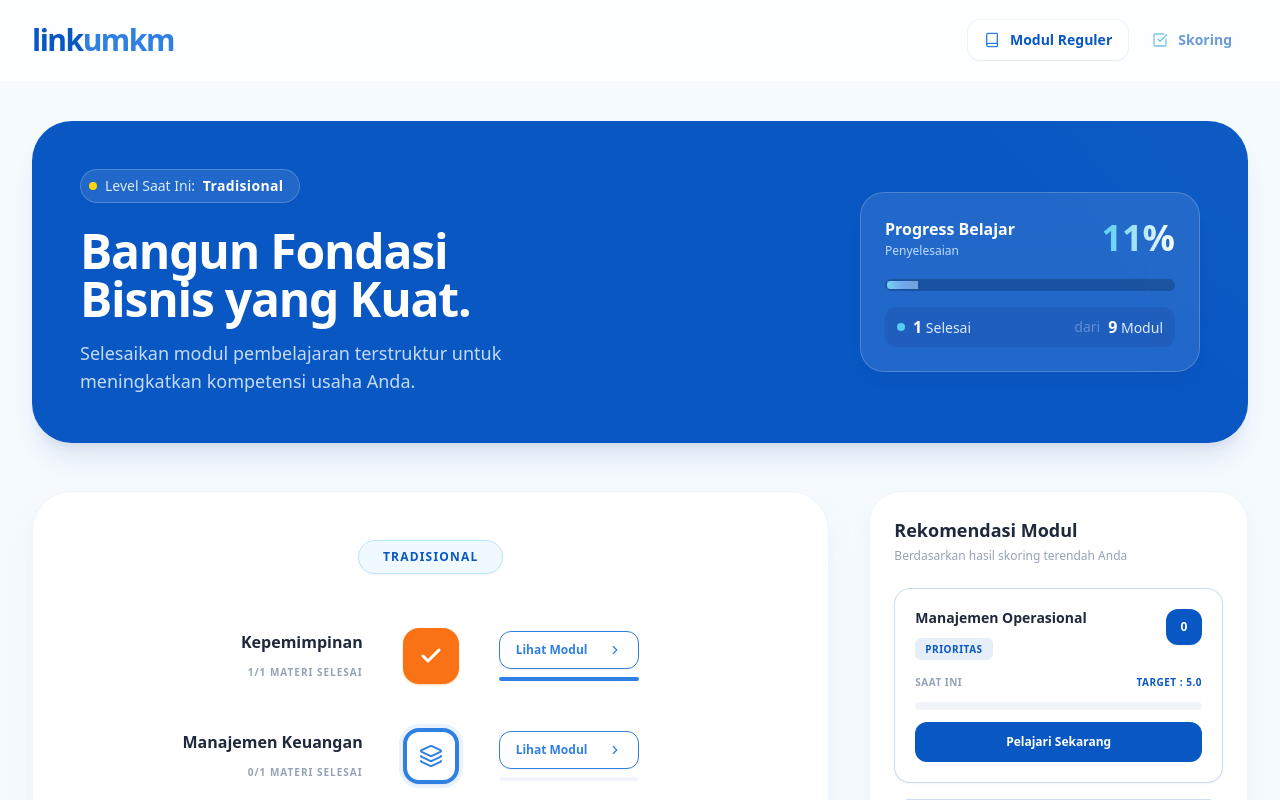
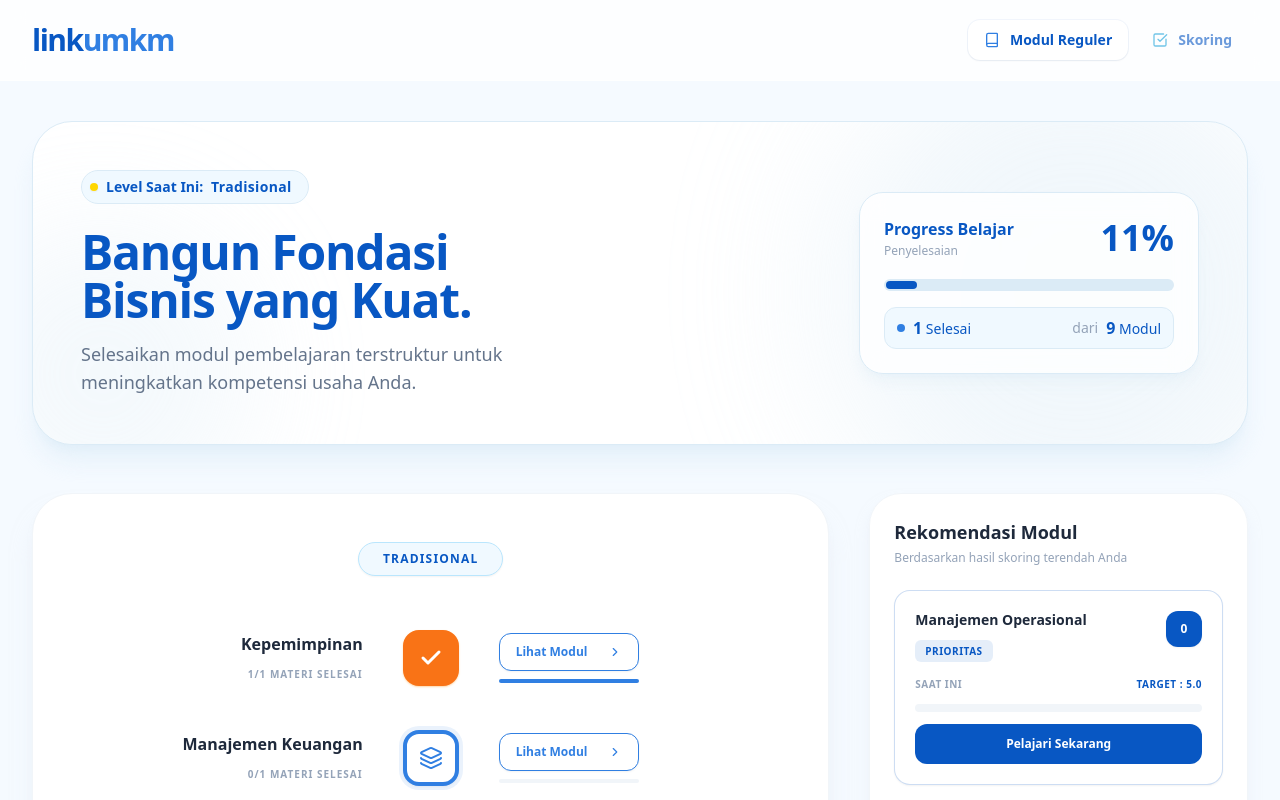
Before and after one commit to heolazz/umkm_smart, a React (Vite) app: page / in a window 1280 px wide. Shown: the top 800 px of the page. Built offline with nearby package versions, Linux system fonts and the light colour scheme.

Commit message:
refactor(RegularModules): update hero section to white theme

```diff
--- a/components/RegularModules.tsx
+++ b/components/RegularModules.tsx
@@ -2,91 +2,83 @@ import React, { useState, useMemo } from 'react';
 import { MOCK_REGULAR_MODULES } from '../constants';
 import { BookCard } from './BookCard';
 import {
-  Lock, Check, Play, ChevronRight, Video,
+  Lock, Check, ChevronRight,
   Star, FileText, X, ArrowLeft,
-  Search, Filter, LayoutGrid, Info, BookOpen, Layers,
-  Trophy, Target, Sparkles, Lightbulb
+  Search, BookOpen, Layers
 } from 'lucide-react';
-import { RegularModule, UMKMLevel } from '../types';
+import { RegularModule } from '../types';
 import { Button } from './Button';
 
-// --- SUB-COMPONENTS (Timeline, Recommendation, & NEW HERO) ---
-
-// 1. NEW HERO SECTION (Banner yang Di-improve)
+// 1. HERO SECTION (UPDATED: White Theme & Scoring Vibe)
 const HeroSection: React.FC<{ completed: number; total: number; level: string }> = ({ completed, total, level }) => {
-    // Hitung persentase progress
     const progressPercentage = total > 0 ? Math.round((completed / total) * 100) : 0;
 
     return (
         <div className="mb-12 relative">
-             {/* Main Container:*/}
-            <div className="bg-[#0857C3] rounded-[2.5rem] p-8 md:p-12 overflow-hidden shadow-xl shadow-blue-900/10 relative">
+             {/* Main Container: Background White, Border & Shadow halus dengan palet #DBEBF6 */}
+            <div className="bg-white rounded-[2.5rem] p-8 md:p-12 overflow-hidden shadow-xl shadow-[#DBEBF6]/60 border border-[#DBEBF6] relative">
 
-                {/* Subtle Background Decor:
-                    Hanya satu cahaya lembut dari kanan atas untuk memberikan kedalaman tanpa terlihat ramai.
-                */}
-                <div className="absolute top-0 right-0 w-[600px] h-[600px] bg-gradient-to-bl from-white/10 via-transparent to-transparent pointer-events-none opacity-60 -mt-32 -mr-32 rounded-full blur-3xl"></div>
+                {/* Background Decor: Soft Blobs menggunakan #DBEBF6 */}
+                <div className="absolute top-0 right-0 w-[500px] h-[500px] bg-[#DBEBF6] pointer-events-none opacity-40 -mt-20 -mr-20 rounded-full blur-[80px]"></div>
+                <div className="absolute bottom-0 left-0 w-[300px] h-[300px] bg-[#DBEBF6] pointer-events-none opacity-30 -mb-20 -ml-20 rounded-full blur-[60px]"></div>
 
-                {/* Content Wrapper: Flex column di mobile, row di desktop */}
                 <div className="relative z-10 flex flex-col lg:flex-row items-start lg:items-center justify-between gap-10">
 
-                    {/* LEFT SIDE: Main Messaging & Level */}
+                    {/* LEFT SIDE: Teks Kontras di atas Putih */}
                     <div className="max-w-2xl flex-1 space-y-6">
-                        {/* Level Badge - Cleaner Look */}
-                        <div className="inline-flex items-center gap-2 pl-2 pr-4 py-1.5 rounded-full bg-white/10 backdrop-blur-md border border-white/20 text-sm text-blue-100 font-medium transition-transform hover:scale-105 cursor-default">
-                            <div className="p-1 bg-[#FFD700] rounded-full shadow-sm">
-                            </div>
-                            <span>Level Saat Ini: <span className="text-white font-bold tracking-wide ml-1">{level}</span></span>
+                        {/* Level Badge: Light Blue Background */}
+                        <div className="inline-flex items-center gap-2 pl-2 pr-4 py-1.5 rounded-full bg-[#F0F9FF] border border-[#DBEBF6] text-sm text-[#0857C3] font-bold transition-transform hover:scale-105 cursor-default">
+                            <div className="p-1 bg-[#FFD700] rounded-full shadow-sm"></div>
+                            <span>Level Saat Ini: <span className="text-[#0857C3] font-black tracking-wide ml-1">{level}</span></span>
                         </div>
 
-                        {/* Headline - Besar, Jelas, Minimalis */}
                         <div>
-                            <h1 className="text-4xl md:text-5xl font-black text-white leading-tight tracking-tight mb-4">
+                            {/* Headline: Brand Blue */}
+                            <h1 className="text-4xl md:text-5xl font-black text-[#0857C3] leading-tight tracking-tight mb-4">
                                 Bangun Fondasi <br className="hidden md:block"/>
                                 Bisnis yang Kuat.
                             </h1>
-                            <p className="text-blue-100 text-base md:text-lg leading-relaxed max-w-lg opacity-90 font-medium">
+                            {/* Subtext: Slate Grey agar rapi */}
+                            <p className="text-slate-500 text-base md:text-lg leading-relaxed max-w-lg font-medium">
                                 Selesaikan modul pembelajaran terstruktur untuk meningkatkan kompetensi usaha Anda.
                             </p>
                         </div>
                     </div>
 
-                    {/* RIGHT SIDE: Consolidated Progress Card */}
-                    {/* Di mobile dia akan mengambil lebar penuh, di desktop dia punya lebar tetap */}
+                    {/* RIGHT SIDE: Progress Card (Clean Style) */}
                     <div className="w-full lg:w-auto flex-shrink-0 z-20">
-                        <div className="bg-white/10 backdrop-blur-xl rounded-3xl p-6 border border-white/20 w-full lg:min-w-[340px] shadow-lg shadow-blue-900/5">
+                        {/* Card Background White/Glassy dengan Border #DBEBF6 */}
+                        <div className="bg-white/80 backdrop-blur-md rounded-3xl p-6 border border-[#DBEBF6] w-full lg:min-w-[340px] shadow-lg shadow-[#DBEBF6]/40">
                             <div className="flex items-center justify-between mb-5">
                                 <div>
-                                    <h3 className="text-white font-bold text-base mb-0.5 flex items-center gap-2">
+                                    <h3 className="text-[#0857C3] font-bold text-base mb-0.5 flex items-center gap-2">
                                          Progress Belajar
                                     </h3>
-                                    <p className="text-xs text-blue-200">Penyelesaian</p>
+                                    <p className="text-xs text-slate-400">Penyelesaian</p>
                                 </div>
-                                <span className="text-4xl font-black text-transparent bg-clip-text bg-gradient-to-r from-[#56CCF2] to-white">
+                                <span className="text-4xl font-black text-[#0857C3]">
                                     {progressPercentage}%
                                 </span>
                             </div>
 
-                            {/* Cleaner Progress Bar */}
-                            <div className="h-3 w-full bg-black/20 rounded-full overflow-hidden mb-4 p-0.5">
+                            {/* Progress Bar: Base #DBEBF6, Fill #0857C3 */}
+                            <div className="h-3 w-full bg-[#DBEBF6] rounded-full overflow-hidden mb-4 p-0.5">
                                 <div
-                                    className="h-full bg-gradient-to-r from-[#56CCF2] via-[#307FE2] to-[#0857C3] rounded-full transition-all duration-1000 ease-out relative"
+                                    className="h-full bg-[#0857C3] rounded-full transition-all duration-1000 ease-out relative"
                                     style={{ width: `${progressPercentage}%` }}
                                 >
-                                     {/* Shimmer effect pada bar */}
-                                    <div className="absolute inset-0 w-full h-full bg-white/20 animate-shimmer" style={{backgroundSize: '200% 100%', backgroundImage: 'linear-gradient(90deg, transparent 0%, rgba(255,255,255,0.3) 50%, transparent 100%)'}}></div>
                                 </div>
                             </div>
 
-                            {/* Simple Stats Counter */}
-                            <div className="flex items-center justify-between text-sm font-medium text-blue-100 bg-blue-900/20 py-2 px-3 rounded-xl">
+                            {/* Stats: Light Blue Container */}
+                            <div className="flex items-center justify-between text-sm font-medium text-[#0857C3] bg-[#F0F9FF] py-2 px-3 rounded-xl border border-[#DBEBF6]">
                                 <div className="flex items-center gap-2">
-                                    <div className="w-2 h-2 rounded-full bg-[#56CCF2]"></div>
-                                    <span><span className="text-white font-bold text-base">{completed}</span> Selesai</span>
+                                    <div className="w-2 h-2 rounded-full bg-[#307FE2]"></div>
+                                    <span><span className="font-black text-base">{completed}</span> Selesai</span>
                                 </div>
                                 <div className="flex items-center gap-2">
-                                     <span className="text-white/30">dari</span>
-                                    <span><span className="text-white font-bold text-base">{total}</span> Modul</span>
+                                     <span className="text-slate-400">dari</span>
+                                    <span><span className="font-black text-base">{total}</span> Modul</span>
                                 </div>
                             </div>
                         </div>
@@ -98,10 +90,9 @@ const HeroSection: React.FC<{ completed: number; total: number; level: string }>
     );
 };
 
-// 2. RECOMMENDATION CARD
+// 2. RECOMMENDATION CARD (Disesuaikan sedikit agar senada)
 const RecommendationCard: React.FC<{ title: string; score: number; status: 'PRIORITAS' | 'PENTING' | 'AMAN' }> = ({ title, score, status }) => {
 
-    // Konfigurasi Warna Baru (Blue Palette)
     const statusConfig = {
         'PRIORITAS': {
             chipBg: 'bg-[#0857C3]/10',
@@ -136,7 +127,6 @@ const RecommendationCard: React.FC<{ title: string; score: number; status: 'PRIO
 
     return (
         <div className={`bg-white rounded-2xl p-5 border shadow-sm mb-4 transition-all hover:shadow-md ${config.border}`}>
-            {/* Header Card */}
             <div className="flex justify-between items-start mb-4">
                 <div>
                     <h4 className="font-bold text-slate-800 text-sm mb-2 leading-tight">{title}</h4>
@@ -144,13 +134,11 @@ const RecommendationCard: React.FC<{ title: string; score: number; status: 'PRIO
                         {status}
                     </span>
                 </div>
-                {/* Score Circle */}
                 <div className={`w-9 h-9 rounded-xl flex items-center justify-center text-xs font-black shadow-sm ${config.scoreBg} ${config.scoreText}`}>
                     {score}
                 </div>
             </div>
 
-            {/* Progress Bar & Button */}
             <div className="space-y-3">
                 <div className="flex justify-between text-[10px] font-bold uppercase tracking-wider">
                     <span className="text-slate-400">Saat ini</span>
@@ -169,7 +157,7 @@ const RecommendationCard: React.FC<{ title: string; score: number; status: 'PRIO
     );
 };
 
-// 3. TIMELINE ITEM (CATEGORY GROUP)
+// 3. TIMELINE ITEM
 const CategoryTimelineItem: React.FC<{
     categoryName: string;
     modules: RegularModule[];
@@ -180,7 +168,6 @@ const CategoryTimelineItem: React.FC<{
     const totalModules = modules.length;
     const completedModules = modules.filter(m => m.status === 'completed').length;
     const isCompleted = totalModules > 0 && totalModules === completedModules;
-    // Logic: Unlocked if at least one module is unlocked/completed (Demo logic)
     const isLocked = modules.every(m => m.status === 'locked');
     const progressPercent = totalModules > 0 ? (completedModules / totalModules) * 100 : 0;
 
@@ -239,23 +226,18 @@ const CategoryTimelineItem: React.FC<{
 // --- MAIN COMPONENT ---
 
 export const RegularModules: React.FC = () => {
-    // State
     const [selectedCategory, setSelectedCategory] = useState<string | null>(null);
     const [selectedModule, setSelectedModule] = useState<RegularModule | null>(null);
     const [activeTab, setActiveTab] = useState<'summary' | 'pdf'>('summary');
     const [newComment, setNewComment] = useState('');
     const [userRating, setUserRating] = useState(0);
 
-    // Data Processing: Grouping Modules by Level then Category
     const learningPath = useMemo(() => {
         const levels = ['Tradisional', 'Tradisional Utama', 'Tradisional Teladan', 'Berkembang'];
-
         return levels.map(level => {
             const modulesInLevel = MOCK_REGULAR_MODULES.filter(m => m.level === level);
             if (modulesInLevel.length === 0) return null;
-
             const categories = Array.from(new Set(modulesInLevel.map(m => m.category)));
-
             return {
                 levelName: level,
                 categories: categories.map(cat => ({
@@ -266,7 +248,6 @@ export const RegularModules: React.FC = () => {
         }).filter(Boolean);
     }, []);
 
-    // Stats
     const totalModules = MOCK_REGULAR_MODULES.length;
     const completedCount = MOCK_REGULAR_MODULES.filter(m => m.status === 'completed').length;
 
@@ -280,7 +261,6 @@ export const RegularModules: React.FC = () => {
         ? MOCK_REGULAR_MODULES.filter(m => m.category === selectedCategory)
         : [];
 
-    // --- HANDLERS ---
     const handleCategoryClick = (categoryName: string) => {
         setSelectedCategory(categoryName);
         setSelectedModule(null);
@@ -307,8 +287,6 @@ export const RegularModules: React.FC = () => {
     return (
         <div className="max-w-7xl mx-auto pb-20 animate-in fade-in duration-500">
 
-            {/* --- NEW HERO SECTION --- */}
-            {/* Menggantikan Header Lama */}
             <HeroSection
                 completed={completedCount}
                 total={totalModules}
@@ -317,7 +295,6 @@ export const RegularModules: React.FC = () => {
 
             <div className="grid grid-cols-1 lg:grid-cols-12 gap-10 items-start">
 
-                {/* --- TIMELINE (LEARNING PATH) --- */}
                 <div className="lg:col-span-8 bg-white rounded-[2.5rem] p-8 md:p-12 border border-slate-100 shadow-xl shadow-slate-200/50 min-h-[600px] relative overflow-hidden">
                     <div className="absolute top-0 bottom-0 left-1/2 -translate-x-1/2 w-[2px] bg-slate-50 -z-10"></div>
 
@@ -326,14 +303,12 @@ export const RegularModules: React.FC = () => {
 
                         return (
                             <div key={lvlGroup.levelName} className="mb-16 last:mb-0">
-                                {/* Level Label */}
                                 <div className="flex justify-center mb-12 relative z-10">
                                     <span className={`px-6 py-2 rounded-full text-xs font-extrabold uppercase tracking-widest border shadow-sm ${lvlIdx === 0 ? 'bg-[#F0F9FF] text-[#0857C3] border-[#BAE6FD]' : 'bg-slate-50 text-slate-400 border-slate-200'}`}>
                                         {lvlGroup.levelName}
                                     </span>
                                 </div>
 
-                                {/* Category Items */}
                                 <div>
                                     {lvlGroup.categories.map((cat, idx) => (
                                         <CategoryTimelineItem
@@ -350,7 +325,6 @@ export const RegularModules: React.FC = () => {
                     })}
                 </div>
 
-                {/* --- SIDEBAR REKOMENDASI --- */}
                 <div className="lg:col-span-4 space-y-8 sticky top-24">
                     <div className="bg-white rounded-[2rem] p-6 border border-slate-100 shadow-lg shadow-slate-200/50">
                         <div className="mb-6"><h3 className="font-bold text-slate-800 text-lg mb-1">Rekomendasi Modul</h3><p className="text-xs text-slate-400 font-medium">Berdasarkan hasil skoring terendah Anda</p></div>
@@ -359,15 +333,12 @@ export const RegularModules: React.FC = () => {
                 </div>
             </div>
 
-            {/* --- MODAL POPUP (KATALOG & DETAIL) --- */}
             {(selectedCategory || selectedModule) && (
                 <div className="fixed inset-0 z-[100] flex items-center justify-center p-0 md:p-6 bg-[#0F172A]/80 backdrop-blur-md animate-in fade-in duration-300">
                     <div className="bg-[#F8FAFC] w-full max-w-6xl h-full md:h-[90vh] md:rounded-[2.5rem] shadow-2xl overflow-hidden flex flex-col relative animate-in zoom-in-95 duration-300 border border-white/10 ring-1 ring-white/10">
 
-                        {/* 1. VIEW DETAIL MODUL (VIDEO/MATERI) */}
                         {selectedModule ? (
                             <div className="flex flex-col h-full overflow-hidden bg-white">
-                                {/* Header Detail */}
                                 <div className="p-5 md:p-8 border-b border-slate-100 flex justify-between items-start shrink-0 bg-white/90 backdrop-blur-md z-20 sticky top-0">
                                     <div className="flex gap-4 items-center">
                                         <button onClick={handleBackToGrid} className="p-2 -ml-2 rounded-full hover:bg-slate-100 text-slate-500 hover:text-[#0857C3] transition-colors"><ArrowLeft className="w-6 h-6" /></button>
@@ -380,7 +351,6 @@ export const RegularModules: React.FC = () => {
                                     <button onClick={handleCloseModal} className="p-2 rounded-full bg-slate-100 hover:bg-red-50 hover:text-red-500 text-slate-500 transition-colors"><X className="w-5 h-5" /></button>
                                 </div>
 
-                                {/* Content Body */}
                                 <div className="flex-1 overflow-y-auto custom-scrollbar">
                                     <div className="px-6 md:px-12 pt-6 border-b border-slate-100 bg-white sticky top-0 z-10">
                                         <div className="flex gap-8">
@@ -424,7 +394,6 @@ export const RegularModules: React.FC = () => {
                             </div>
                         ) : (
 
-                            /* 2. VIEW CATALOG GRID (Saat Kategori diklik) */
                             <div className="flex flex-col h-full relative overflow-hidden bg-[#F1F5F9]">
                                 <div className="relative bg-[#0857C3] p-8 md:p-10 shrink-0 overflow-hidden shadow-md z-10">
                                     <div className="absolute top-0 right-0 w-96 h-96 bg-white/5 rounded-full blur-3xl -mr-20 -mt-20"></div>
```
